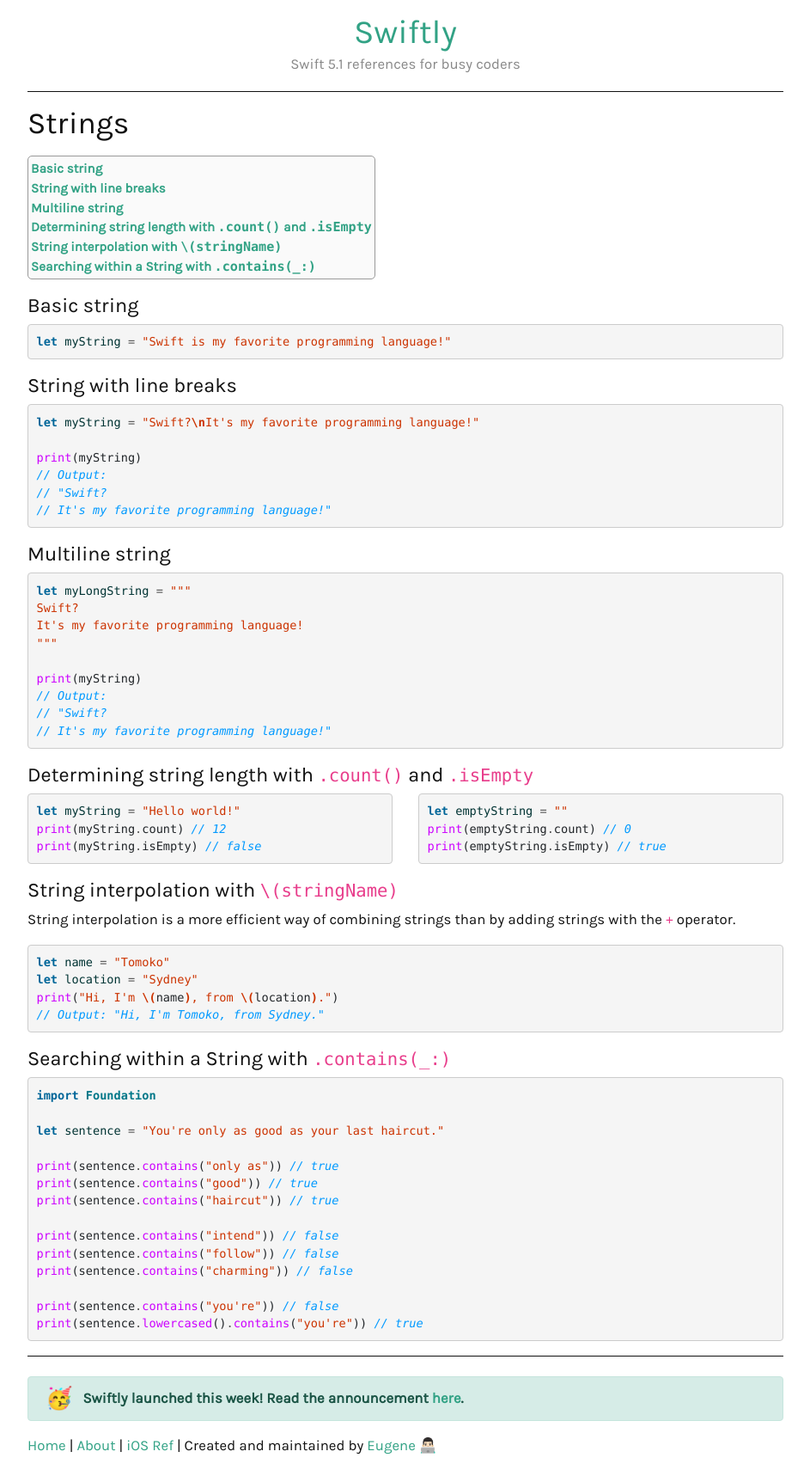
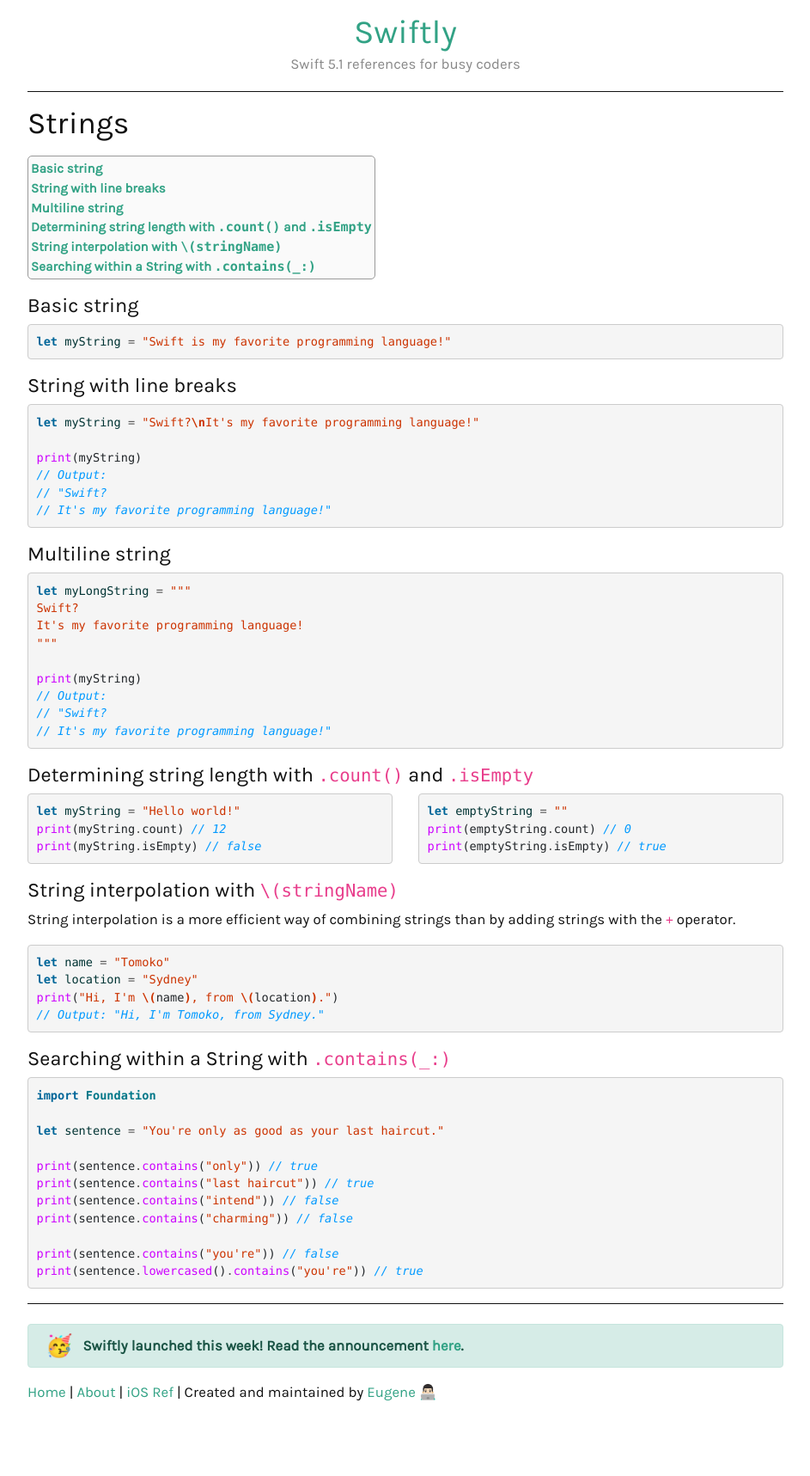
Before and after one commit to ebelinski/swiftly, a Jekyll site: the page built from strings.md, in a window 1280 px wide. Shown: the whole page at 86% size, without its empty margins (168-1111 px from the left). Built offline with Jekyll 4.4.1, drawn with Linux system fonts in a browser that asks for light colours; comment, search, counter and statistics services are not loaded; after the commit the page ends 1656 px from its top, so only the background shows below that.

Commit message:
simplified examples

```diff
--- a/strings.md
+++ b/strings.md
@@ -83,12 +83,9 @@ import Foundation
 
 let sentence = "You're only as good as your last haircut."
 
-print(sentence.contains("only as")) // true
-print(sentence.contains("good")) // true
-print(sentence.contains("haircut")) // true
-
+print(sentence.contains("only")) // true
+print(sentence.contains("last haircut")) // true
 print(sentence.contains("intend")) // false
-print(sentence.contains("follow")) // false
 print(sentence.contains("charming")) // false
 
 print(sentence.contains("you're")) // false
```
